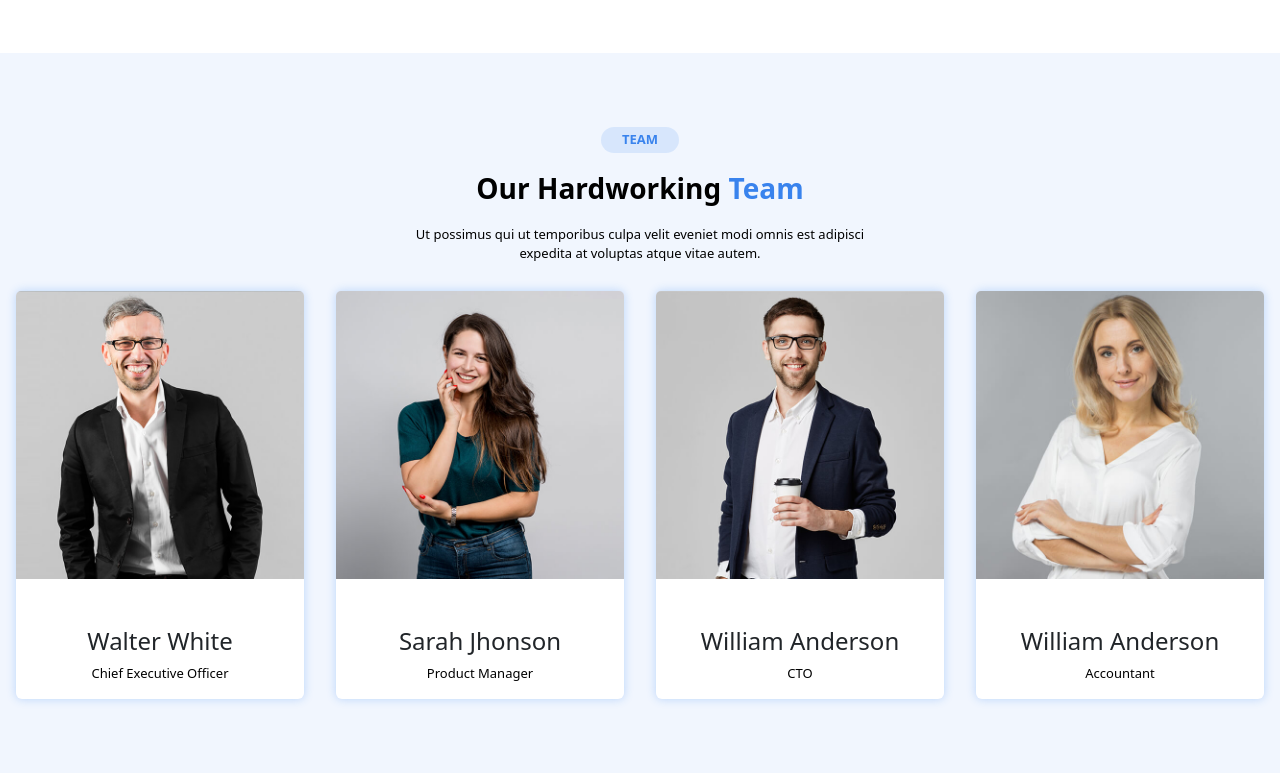
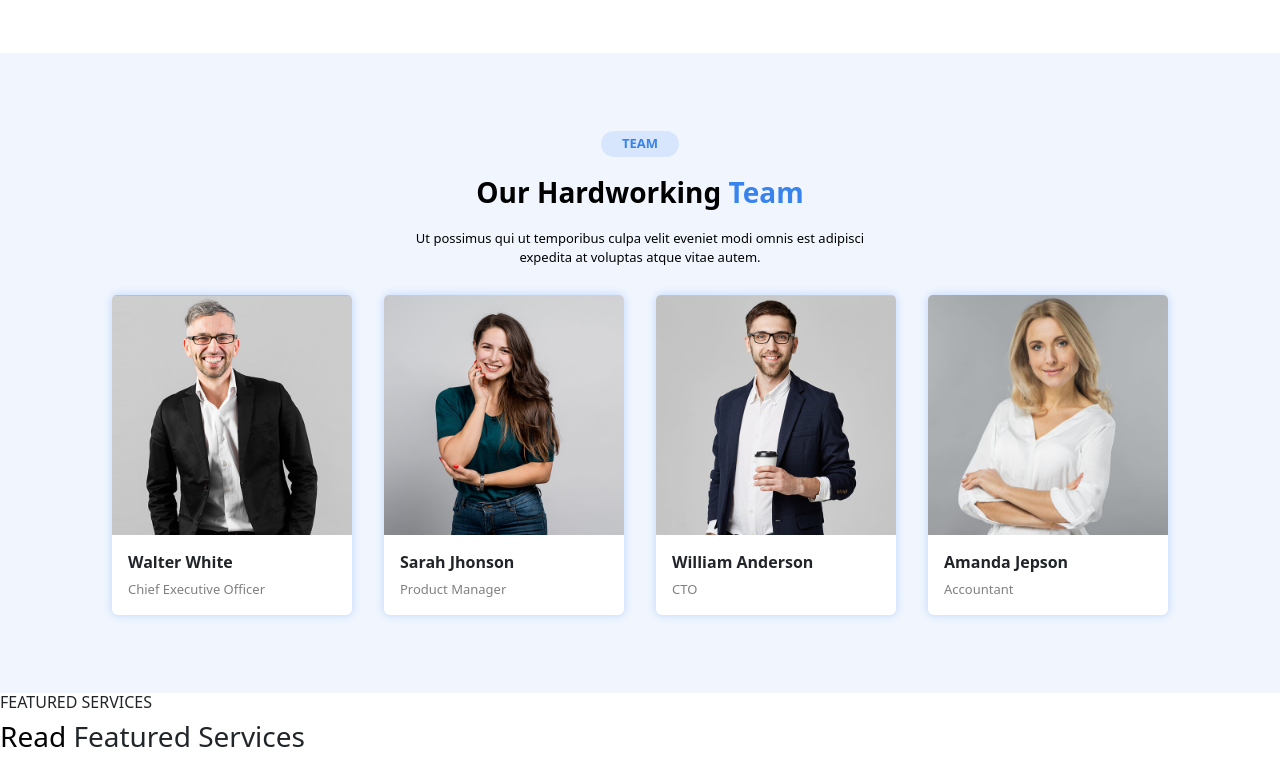
Before and after one commit to layshaj123/Projet_templateMolengeek_nom, a website: page index.html in a window 1280 px wide. Shown: the part 2587-3360 px from the top of the page. Drawn offline with Linux system fonts and the light colour scheme.

Commit message:
team fini

```diff
--- a/index.html
+++ b/index.html
@@ -242,41 +242,40 @@
 
        <section class="divv">
         <div class="divvv">
-            <div class="card" style="width: 18rem;">
+            <div class="card" style="width: 15rem; height: 20rem;">
                 <img src="./public/img/team-1.jpg" class="card-img-top" alt="...">
                 <div class="card-body">
                     <h4 class="card-title">Walter White</h4>
                   <p class="card-text">Chief Executive Officer</p>
                 </div>
             </div>
-            <div class="card" style="width: 18rem;">
+            <div class="card" style="width: 15rem; height: 20rem;">
                 <img src="./public/img/team-2.jpg" class="card-img-top" alt="...">
                 <div class="card-body">
                     <h4 class="card-title">Sarah Jhonson</h4>
                   <p class="card-text">Product Manager</p>
                 </div>
             </div>
-            <div class="card" style="width: 18rem;">
+            <div class="card" style="width: 15rem; height: 20rem;">
                 <img src="./public/img/team-3.jpg" class="card-img-top" alt="...">
                 <div class="card-body">
                     <h4 class="card-title">William Anderson</h4>
                   <p class="card-text">СТО</p>
                 </div>
             </div>
-            <div class="card" style="width: 18rem;">
+            <div class="card" style="width: 15rem; height: 20rem;">
                 <img src="./public/img/team-4.jpg" class="card-img-top" alt="...">
                 <div class="card-body">
-                    <h4 class="card-title">William Anderson</h4>
+                    <h4 class="card-title">Amanda Jepson</h4>
                   <p class="card-text">Accountant</p>
                 </div>
+            </div>
+       </section>
+       </section>
+       <section>
+        <h6>FEATURED SERVICES</h6>
 
-            </div>
-
-
-
-
-
-       </section>
+        <h3> <span class="TR">Read</span> Featured Services</h3>
        </section>
 
 
--- a/src/sass/modules/_team.sass
+++ b/src/sass/modules/_team.sass
@@ -1,21 +1,32 @@
 .divv
-    di
+
     background-color: rgb(241,246,254)
 .divvv
 
-    justify-content: center
+
 
     gap: 2EM
     display: flex
 .divvv .card
+
     border: solid 0px
     box-shadow: 0 0 10PX #297cf147
+.divv .card h4
+    font-weight: 700
+    font-size: medium
+    margin-top: -1.9em
+    text-align: justify
+
+.divv .card p
+    font-size: small
+    color: gray
+    text-align: justify
 .title3 p
     color: #000000
     font-size: small
 
 .title3
-    height: 45em
+    height: 40em
     background-color: rgb(241,246,254)
     display: flex
     justify-content: center
```
Also changed, not shown: public/css/app.css, 1 other file.
